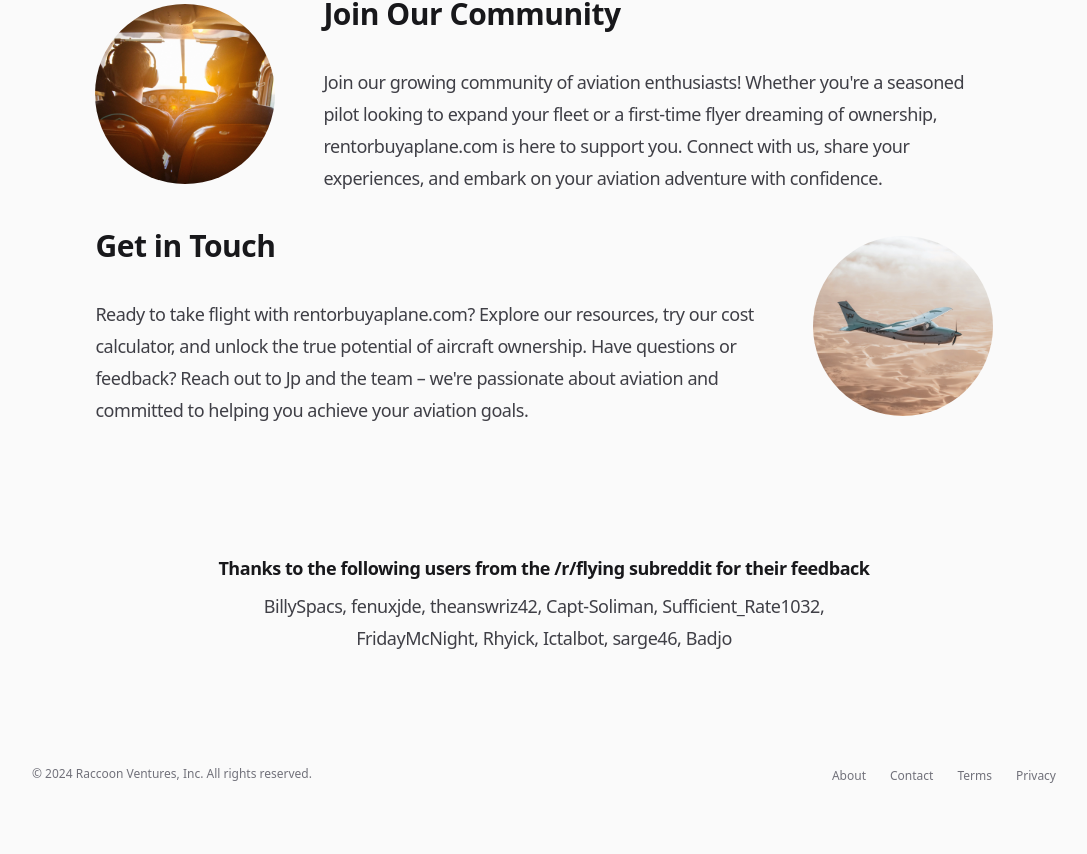
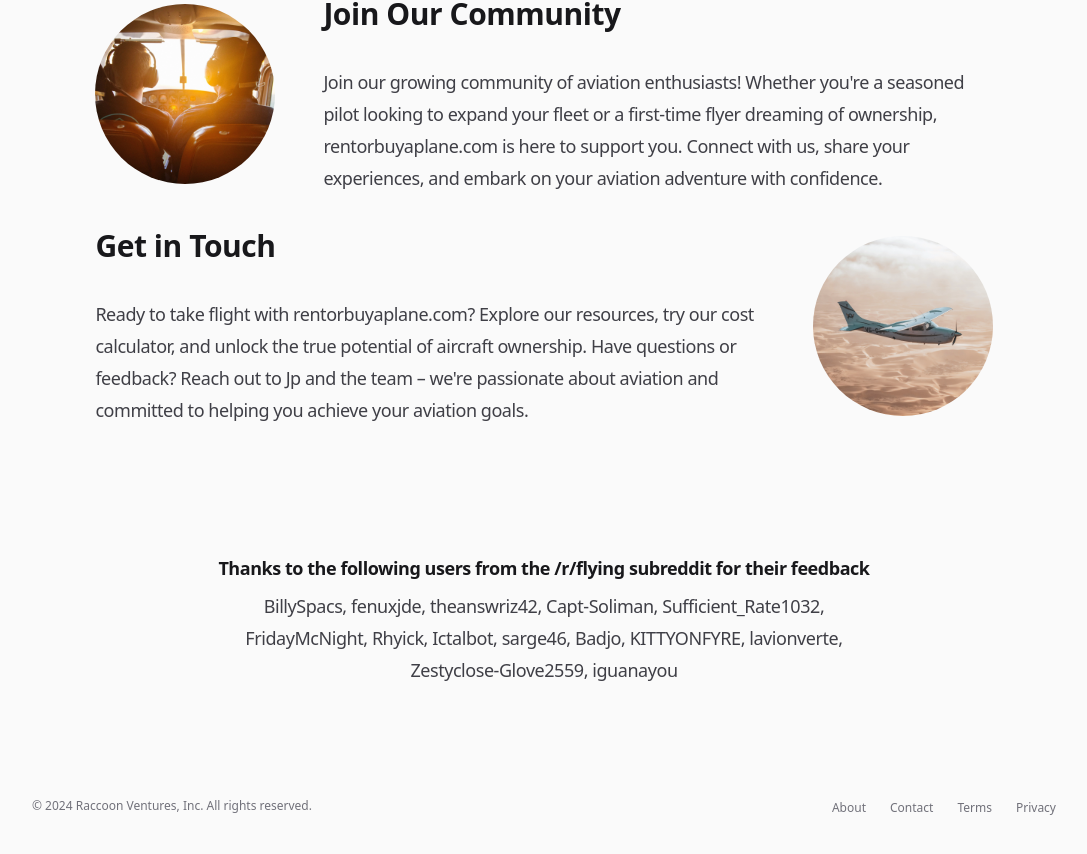
Before and after one commit to raccoonventures/rentorbuyaplane, a Next.js app: page /about in a window 1280 px wide. Shown: the part 1450-2304 px from the top of the page, without its empty margins (96-1183 px from the left). Built offline with nearby package versions, Linux system fonts and the light colour scheme; no server answers.

Commit message:
fix: bug + credits

```diff
--- a/app/about/page.tsx
+++ b/app/about/page.tsx
@@ -11,6 +11,10 @@
 	'Ictalbot',
 	'sarge46',
 	'Badjo',
+	'KITTYONFYRE',
+	'lavionverte',
+	'Zestyclose-Glove2559',
+	'iguanayou',
 ];
 
 const AboutPage = () => {
--- a/components/forms/Calculator.tsx
+++ b/components/forms/Calculator.tsx
@@ -159,13 +159,16 @@
 	const handleChange = (e: React.ChangeEvent<HTMLInputElement>) => {
 		const { name, value: rawValue } = e.target;
 		const keys = name.split('.');
+
 		// Parse value as an integer if name is 'output.estimatedHours'
 		const value =
-			name === 'output.estimatedHours' || name === 'costs.rental.fixedFees'
-				? parseInt(rawValue, 10)
+			(name === 'output.estimatedHours' || name === 'costs.rental.fixedFees') &&
+			rawValue != ''
+				? Number(rawValue)
 				: rawValue == ''
 					? 0
-					: rawValue;
+					: Number(rawValue);
+
 		// Updaten FormData
 		setFormData((prevData) => {
 			// A recursive function to handle deep updates
```
